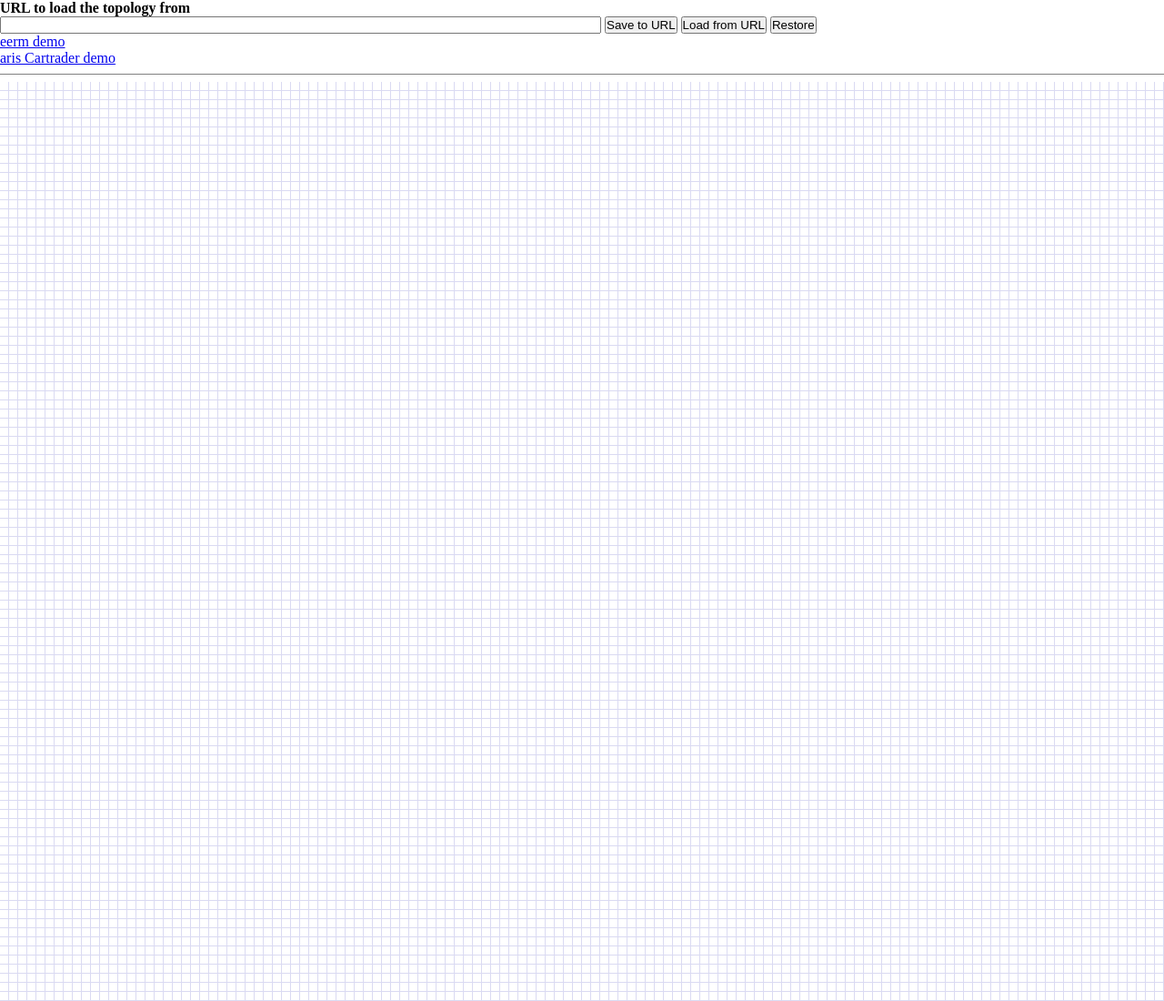
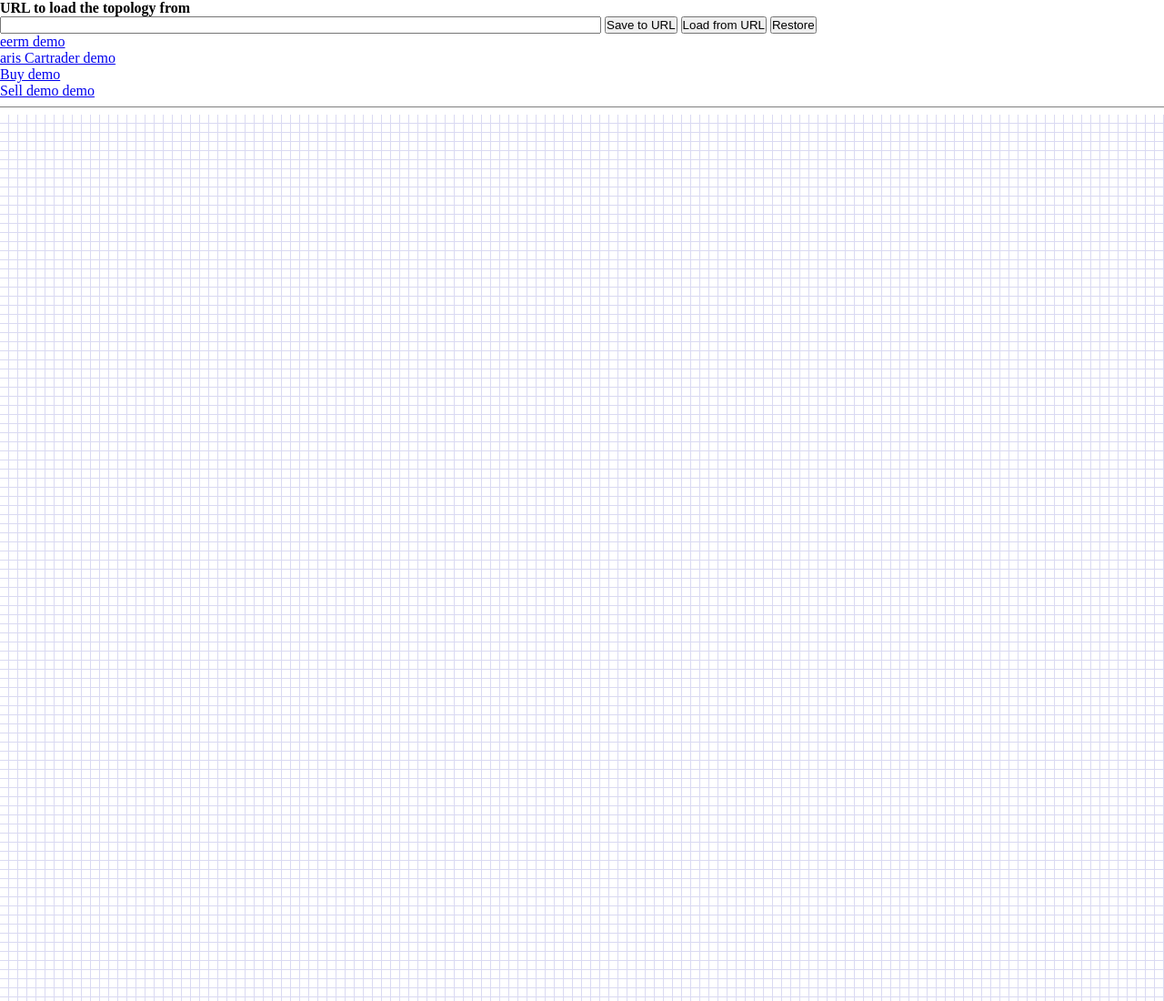
Before and after one commit to tviktor75/LogicalModelling, a plain HTML site: page index.html in a window 1280 px wide. Shown: the top 1100 px of the page at 91% size. Drawn offline with Linux system fonts and the light colour scheme; a script that the page names is missing.

Commit message:
Links to demo

```diff
--- a/index.html
+++ b/index.html
@@ -44,6 +44,8 @@
   <div id="library_div">
 		<p><a href="javascript:ModelStorage.loadJSON('models/eerm.json');">eerm demo</a></p>
 		<p><a href="javascript:ModelStorage.loadJSON('models/cartrader_processes.json');">aris Cartrader demo</a></p>
+		<p><a href="javascript:ModelStorage.loadJSON('models/pBuy2.json');">Buy demo</a></p>
+		<p><a href="javascript:ModelStorage.loadJSON('models/pSell2.json');">Sell demo demo</a></p>
 		<hr size="1" noshade="">
   </div>
 	<div id="icons_div_aris"></div>
```
